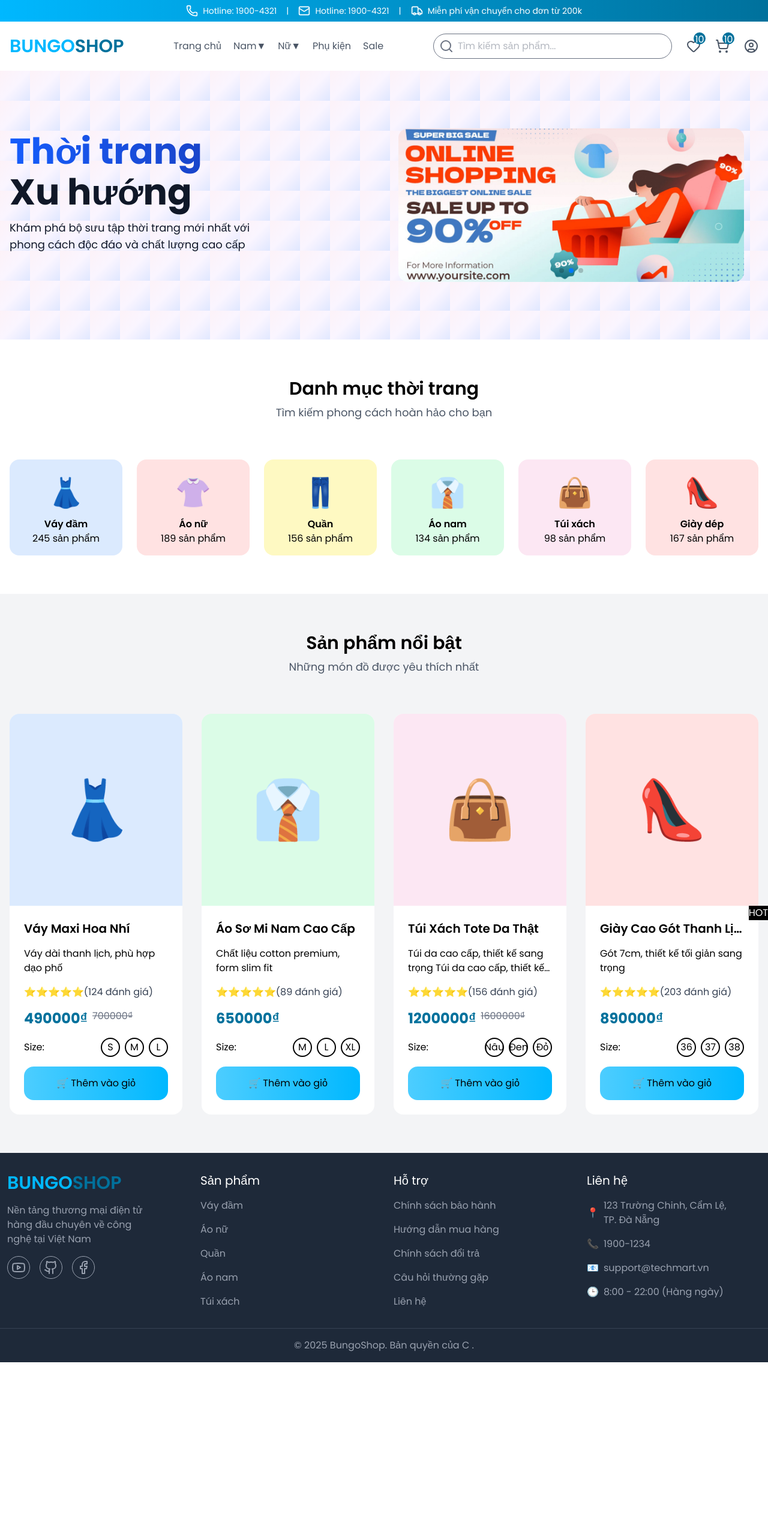
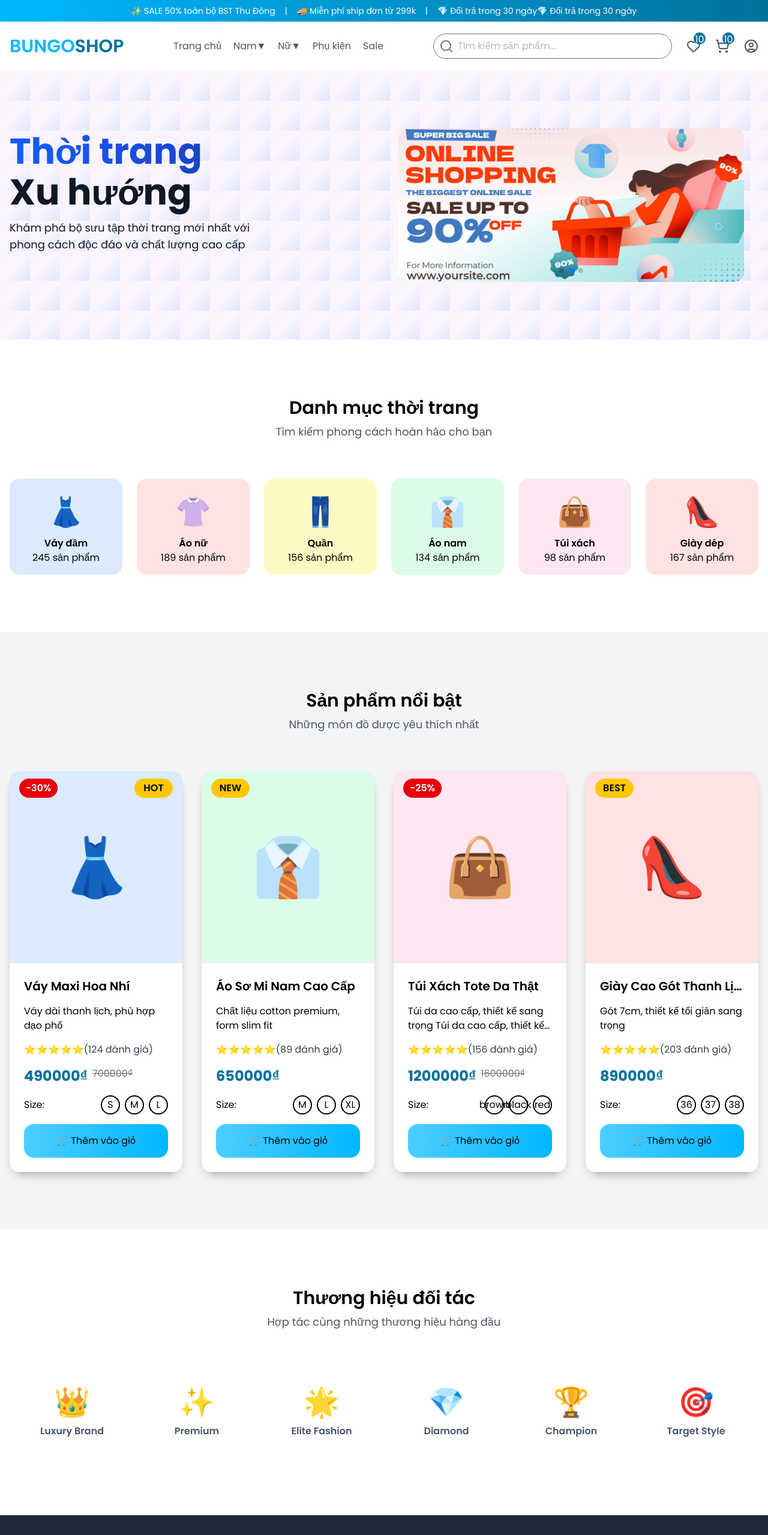
Before and after one commit to lehcun/bungoshop, a Next.js app: page / in a window 1280 px wide. Shown: the top 2559 px of the page at 60% size. Before the commit the page ends 2271 px from the top, so only its background shows below. Built offline with nearby package versions, Linux system fonts and the light colour scheme.

Commit message:
Add BrandGrid component, enhance ProductsGrid and TopBar

```diff
--- a/constants/data.ts
+++ b/constants/data.ts
@@ -83,6 +83,33 @@ export const footerContacts = [
   {
     title: '8:00 - 22:00 (Hàng ngày)',
     icon: '🕒',
+  },
+];
+
+export const brandList = [
+  {
+    logo: '👑',
+    title: 'Luxury Brand',
+  },
+  {
+    logo: '✨',
+    title: 'Premium',
+  },
+  {
+    logo: '🌟',
+    title: 'Elite Fashion',
+  },
+  {
+    logo: '💎',
+    title: 'Diamond',
+  },
+  {
+    logo: '🏆',
+    title: 'Champion',
+  },
+  {
+    logo: '🎯',
+    title: 'Target Style',
   },
 ];
 
@@ -181,7 +208,8 @@ export const mockApi = {
       rating: 4.7,
       reviews_count: 156,
       image: 'images/tui-xach.png',
-      variants: ['Nâu', 'Đen', 'Đỏ'],
+      variants: ['brown', 'black', 'red'],
+      colorVariants: true,
       icon: '👜',
       bgColor: 'bg-pink-100',
     },
--- a/src/app/(client)/page.tsx
+++ b/src/app/(client)/page.tsx
@@ -1,13 +1,15 @@
 import Banner from '@/components/Banner';
+import BrandGrid from '@/components/BrandGrid';
 import CatagoriesGrid from '@/components/CatagoriesGrid';
 import ProductsGrid from '@/components/ProductsGrid';
 
 export default function Home() {
   return (
-    <div className="">
+    <>
       <Banner />
       <CatagoriesGrid />
       <ProductsGrid />
-    </div>
+      <BrandGrid />
+    </>
   );
 }
--- /dev/null
+++ b/src/components/BrandGrid.tsx
@@ -0,0 +1,34 @@
+import React from 'react';
+import { brandList } from '../../constants/data';
+
+const BrandGrid = () => {
+  return (
+    <div>
+      <section className="py-24">
+        <div className="mx-4">
+          <div className="mx-auto max-w-7xl">
+            <div className="flex flex-col gap-y-2 text-center">
+              <h2 className="text-3xl font-semibold">Thương hiệu đối tác</h2>
+              <span className="text-lg text-gray-600">
+                Hợp tác cùng những thương hiệu hàng đầu
+              </span>
+            </div>
+            <div className="mt-16 grid grid-cols-2 md:grid-cols-4 lg:grid-cols-6">
+              {brandList.map((brand, index) => (
+                <div
+                  key={index}
+                  className="cursor-pointer py-8 text-center hover:bg-gray-100"
+                >
+                  <div className="mb-3 text-5xl">{brand.logo}</div>
+                  <h2 className="font-semibold text-gray-600">{brand.title}</h2>
+                </div>
+              ))}
+            </div>
+          </div>
+        </div>
+      </section>
+    </div>
+  );
+};
+
+export default BrandGrid;
--- a/src/components/CatagoriesGrid.tsx
+++ b/src/components/CatagoriesGrid.tsx
@@ -5,7 +5,7 @@ import Link from 'next/link';
 
 const CatagoriesGrid = () => {
   return (
-    <div className="mx-4 py-16 text-center">
+    <div className="mx-4 py-24 text-center">
       <div className="mx-auto max-w-7xl">
         <div className="flex flex-col gap-y-2">
           <h2 className="text-3xl font-semibold">Danh mục thời trang</h2>
--- /dev/null
+++ b/src/components/ProductCard.tsx
@@ -0,0 +1,109 @@
+'use client';
+
+import React, { useState } from 'react';
+import * as motion from 'motion/react-client';
+
+interface PropType {
+  id: string | number;
+  bgColor: string | null;
+  icon: React.ReactNode;
+  discount?: string | null;
+  badges: string[];
+  name: string;
+  description: string;
+  reviews_count: number;
+  price: number;
+  original_price?: number | null;
+  variants: string[];
+}
+
+const ProductCard = ({ product }: { product: PropType }) => {
+  const [sizeSelected, setSizeSelected] = useState('');
+
+  return (
+    <div>
+      <div key={product.id}>
+        <div className="rounded-3xl shadow-lg shadow-black/20">
+          <div className="relative">
+            <div
+              className={`${product.bgColor} flex h-80 items-center justify-center rounded-t-2xl`}
+            >
+              <span className="text-8xl">{product.icon}</span>
+            </div>
+            <div className="absolute inset-1 top-3 mx-3 flex justify-between">
+              {product.discount ? (
+                <div className="flex h-8 w-16 items-center justify-center rounded-2xl bg-red-600 font-semibold text-white">
+                  {product.discount}
+                </div>
+              ) : (
+                <></>
+              )}
+              {product.badges[0] ? (
+                <div className="flex h-8 w-16 items-center justify-center rounded-2xl bg-yellow-400 font-semibold text-black">
+                  {product.badges[0]}
+                </div>
+              ) : (
+                <></>
+              )}
+            </div>
+          </div>
+
+          <div className="flex flex-col gap-y-4 rounded-b-2xl bg-white p-6">
+            <h3 className="truncate text-xl font-semibold">{product.name}</h3>
+            <p className="line-clamp-2">{product.description}</p>
+            <div className="flex">
+              {/* <span>{product.rating}</span> */}
+              <span>⭐⭐⭐⭐⭐</span>
+              <span className="text-gray-700">{`(${product.reviews_count} đánh giá)`}</span>
+            </div>
+            <div className="flex gap-x-2">
+              <span className="text-shop_dark_blue text-2xl font-bold">
+                {`${product.price}₫`}
+              </span>
+              {product.original_price ? (
+                <span className="text-gray-500 line-through">
+                  {`${product.original_price}₫`}
+                </span>
+              ) : (
+                ''
+              )}
+            </div>
+            {/* Size */}
+            <div className="flex items-center justify-between">
+              <span>Size:</span>
+              <div className="flex space-x-2">
+                {product.variants.map((variant, index) => (
+                  <motion.div
+                    key={index}
+                    whileHover={{ scale: 1.1 }}
+                    whileTap={{ scale: 0.95 }}
+                    onClick={() => setSizeSelected(variant)}
+                  >
+                    <span
+                      className={`text-md hover:text-shop_dark_blue flex h-8 w-8 cursor-pointer items-center justify-center rounded-full border-2 ${
+                        sizeSelected === variant
+                          ? 'from-shop_light_blue to-shop_dark_blue hover:text-shop_dark_blue bg-red-200 bg-gradient-to-br text-white'
+                          : 'border-black text-black'
+                      }`}
+                    >
+                      <div className={`bg-${variant}-300`}>{variant}</div>
+                    </span>
+                  </motion.div>
+                ))}
+              </div>
+            </div>
+            <motion.div
+              className="from-shop_light_blue/70 to-shop_light_blue cursor-pointer rounded-2xl bg-gradient-to-r py-4 text-center"
+              whileHover={{ scale: 1.1 }}
+              whileTap={{ scale: 0.95 }}
+            >
+              <button>🛒 Thêm vào giỏ</button>
+            </motion.div>
+          </div>
+        </div>
+      </div>
+    </div>
+  );
+};
+
+export default ProductCard;
--- a/src/components/ProductsGrid.tsx
+++ b/src/components/ProductsGrid.tsx
@@ -1,13 +1,11 @@
-import React from 'react';
-import * as motion from 'motion/react-client';
-
 import { mockApi } from '../../constants/data';
+import ProductCard from './ProductCard';
 
 const ProductsGrid = () => {
   return (
-    <section className="bg-gray-100 py-16">
-      <div className="mx-auto max-w-7xl">
-        <div className="mx-4">
+    <section className="bg-gray-100 py-24">
+      <div className="mx-4">
+        <div className="mx-auto max-w-7xl">
           <div className="flex flex-col gap-y-2 text-center">
             <h2 className="text-3xl font-semibold">Sản phẩm nổi bật</h2>
             <span className="text-lg text-gray-600">
@@ -16,66 +14,7 @@ const ProductsGrid = () => {
           </div>
           <div className="mt-16 grid grid-cols-1 gap-x-8 md:grid-cols-2 lg:grid-cols-4">
             {mockApi.featuredProducts.map((product) => (
-              <div key={product.id} className="overflow-hidden">
-                <div className={`rounded-2xl bg-white`}>
-                  <div className="relative">
-                    <div
-                      className={`${product.bgColor} flex h-80 items-center justify-center rounded-t-2xl`}
-                    >
-                      <span className="text-8xl">{product.icon}</span>
-                    </div>
-                  </div>
-                  <div className="absolute right-0 bg-black text-white">
-                    HOT
-                  </div>
-                  <div className="flex flex-col gap-y-4 p-6">
-                    <h3 className="truncate text-xl font-semibold">
-                      {product.name}
-                    </h3>
-                    <p className="line-clamp-2">{product.description}</p>
-                    <div className="flex">
-                      {/* <span>{product.rating}</span> */}
-                      <span>⭐⭐⭐⭐⭐</span>
-                      <span className="text-gray-700">{`(${product.reviews_count} đánh giá)`}</span>
-                    </div>
-                    <div className="flex gap-x-2">
-                      <span className="text-shop_dark_blue text-2xl font-bold">
-                        {`${product.price}₫`}
-                      </span>
-                      {product.original_price ? (
-                        <span className="text-gray-500 line-through">
-                          {`${product.original_price}₫`}
-                        </span>
-                      ) : (
-                        ''
-                      )}
-                    </div>
-                    <div className="flex items-center justify-between">
-                      <span>Size:</span>
-                      <div className="flex space-x-2">
-                        {product.variants.map((variant, index) => (
-                          <motion.div
-                            key={index}
-                            whileHover={{ scale: 1.1 }}
-                            whileTap={{ scale: 0.95 }}
-                          >
-                            <span className="text-md hover:text-shop_dark_blue flex h-8 w-8 cursor-pointer items-center justify-center rounded-full border-2">
-                              {variant}
-                            </span>
-                          </motion.div>
-                        ))}
-                      </div>
-                    </div>
-                    <motion.div
-                      className="from-shop_light_blue/70 to-shop_light_blue cursor-pointer rounded-2xl bg-gradient-to-r py-4 text-center"
-                      whileHover={{ scale: 1.1 }}
-                      whileTap={{ scale: 0.95 }}
-                    >
-                      <button>🛒 Thêm vào giỏ</button>
-                    </motion.div>
-                  </div>
-                </div>
-              </div>
+              <ProductCard key={product.id} product={product} />
             ))}
           </div>
         </div>
--- a/src/components/TopBar.tsx
+++ b/src/components/TopBar.tsx
@@ -1,24 +1,16 @@
-import { MailIcon, PhoneIcon, TruckIcon } from 'lucide-react';
 import React from 'react';
 
 const TopBar = () => {
   return (
     <div className="from-shop_light_blue to-shop_dark_blue bg-gradient-to-r py-2 text-white">
       <div className="mx-auto flex max-w-7xl items-center justify-center px-4 text-sm">
-        <div className="flex gap-4">
-          <span className="flex gap-x-2">
-            <PhoneIcon size={20} />
-            Hotline: 1900-4321
-          </span>
+        <div className="text-md flex gap-4">
+          <span className="flex gap-x-2">✨ SALE 50% toàn bộ BST Thu Đông</span>
+          <span>|</span>
+          <span className="flex gap-x-2">🚚 Miễn phí ship đơn từ 299k</span>
           <span>|</span>
           <span className="flex gap-x-2">
-            <MailIcon size={20} />
-            Hotline: 1900-4321
-          </span>
-          <span>|</span>
-          <span className="flex gap-x-2">
-            <TruckIcon size={20} />
-            Miễn phí vận chuyển cho đơn từ 200k
+            💎 Đổi trả trong 30 ngày💎 Đổi trả trong 30 ngày
           </span>
         </div>
       </div>
```
